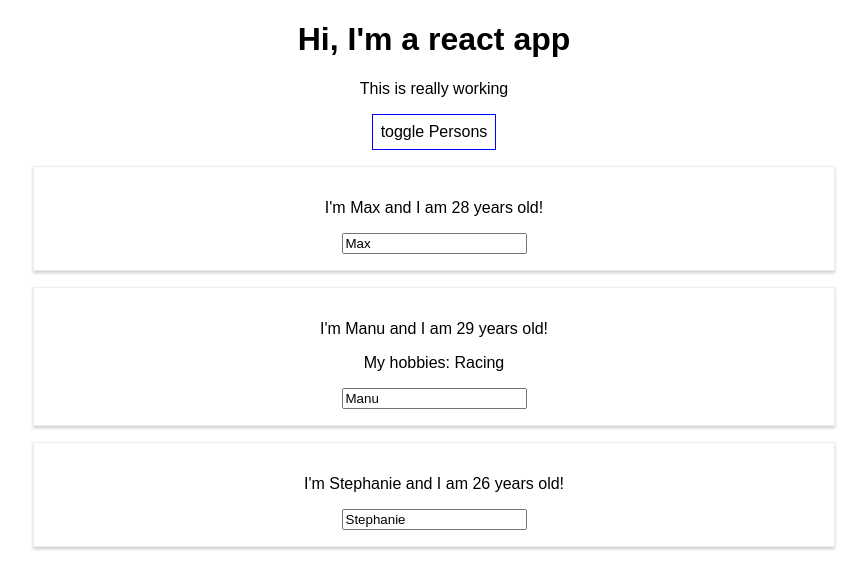
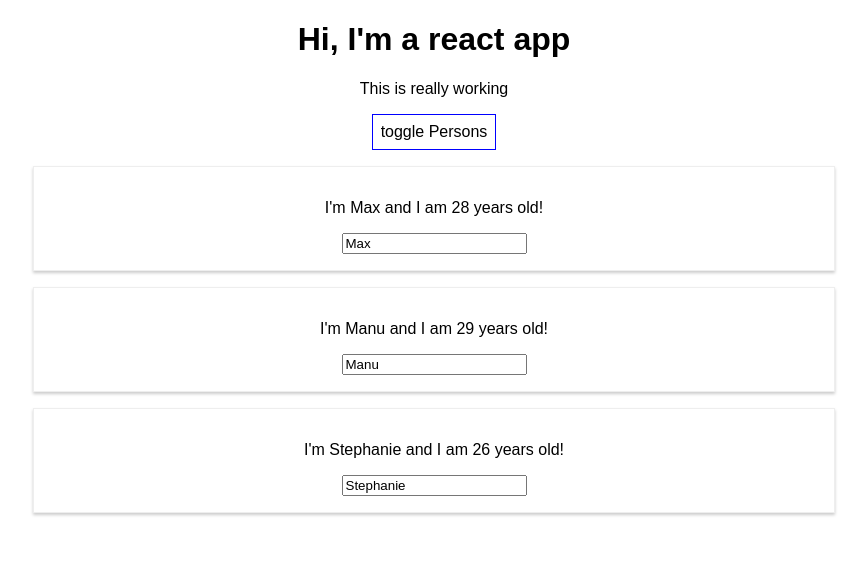
Before and after one commit to JimmyReilly/react-app, a React (Create React App) app: page / in a window 1280 px wide. Both pictures are taken after a click on the button "toggle Persons". Shown: the top 588 px of the page, without its empty margins (206-1073 px from the left). Built offline with nearby package versions, Linux system fonts and the light colour scheme.

Commit message:
finished section

```diff
--- a/src/App.js
+++ b/src/App.js
@@ -1,38 +1,44 @@
 import React, { Component } from 'react';
 import './App.css';
+
 import Person from './Person/Person';
 
 class App extends Component {
   state = {
     persons: [
-      { name: 'Max', age: 28 },
-      { name: 'Manu', age: 29 },
-      { name: 'Stephanie', age: 26 }
+      { id: '1', name: 'Max', age: 28 },
+      { id: '2', name: 'Manu', age: 29 },
+      { id: '3', name: 'Stephanie', age: 26 }
     ],
     otherState: 'some other value',
-    showPersons: false
+    showPersons: false,
   }
 
-  switchNameHandler = (newName) => {
-    //console.log('was clicked');
-    // DON'T SO THIS: this.state.persons[0].name = 'Maximilian';
-    this.setState({
-      persons: [
-        { name: newName, age: 28 },
-        { name: 'Manu', age: 29 },
-        { name: 'Stephanie', age: 24 }
-      ]
-    })
+  nameChangedHandler = (event, id) => {
+    const personIndex = this.state.persons.findIndex(p => {
+      return p.id === id;
+    });
+
+    const person = {
+      ...this.state.persons[personIndex]
+    };
+
+    //const person = Object.assign({}, this.state.persons[personIndex]);
+
+    person.name = event.target.value;
+
+    const persons = [...this.state.persons];
+    persons[personIndex] = person;
+
+    this.setState({ persons: persons });
   }
 
-  nameChangedHandler = (event) => {
-    this.setState({
-      persons: [
-        { name: 'Max', age: 28 },
-        { name: event.target.value, age: 29 },
-        { name: 'Stephanie', age: 26 }
-      ]
-    })
+  deletePersonHandler = (personIndex) => {
+    //create a copy rather than reference
+    //const persons = this.state.persons.slice();
+    const persons = [...this.state.persons];
+    persons.splice(personIndex, 1);
+    this.setState({ persons: persons });
   }
 
   togglePersonsHandler = () => {
@@ -54,29 +60,30 @@
     if (this.state.showPersons) {
       persons = (
         <div>
-          <Person
-            name={this.state.persons[0].name}
-            age={this.state.persons[0].age} />
-          <Person
-            name={this.state.persons[1].name}
-            age={this.state.persons[1].age}
-            changed={this.nameChangedHandler}
-            click={this.switchNameHandler.bind(this, 'Max!')}>My hobbies: Racing</Person>
-          <Person
-            name={this.state.persons[2].name}
-            age={this.state.persons[2].age} />
+          {this.state.persons.map((person, index) => {
+            return (
+              <Person
+                click={() => this.deletePersonHandler(index)}
+                name={person.name}
+                age={person.age}
+                key={person.id}
+                changed={(event) => this.nameChangedHandler(event, person.id)}
+              />
+            );
+          })}
         </div>
       );
     }
 
     return (
-      <div className="App">
+      <div className="App" >
         <h1>Hi, I'm a react app</h1>
         <p>This is really working</p>
         <button
           style={style}
           onClick={this.togglePersonsHandler}>toggle Persons</button>
         {persons}
+
       </div>
     );
     //return React.createElement('div', { className: 'App' }, React.createElement('h1', null, 'New React App!!!!'));
```
